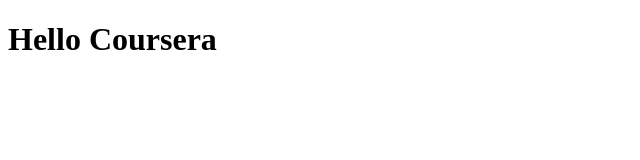
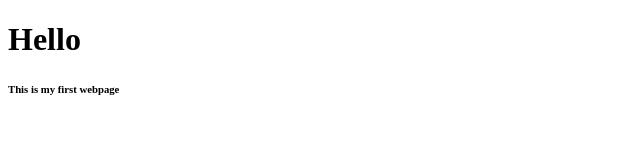
Before and after one commit to bharadwaja96/sai-test, a plain HTML site: page site/index.html in a window 1280 px wide. Shown: the whole page, without its empty margins (0-640 px from the left). Drawn offline with Linux system fonts and the light colour scheme.

Commit message:
My First Page.

```diff
--- a/site/index.html
+++ b/site/index.html
@@ -4,6 +4,7 @@
 	<title>Hello Coursera</title>
 </head>
 <body>
-<h1>Hello Coursera</h1>
+<h1>Hello</h1>
+<h6>This is my first webpage</h6>
 </body>
 </html>
```
